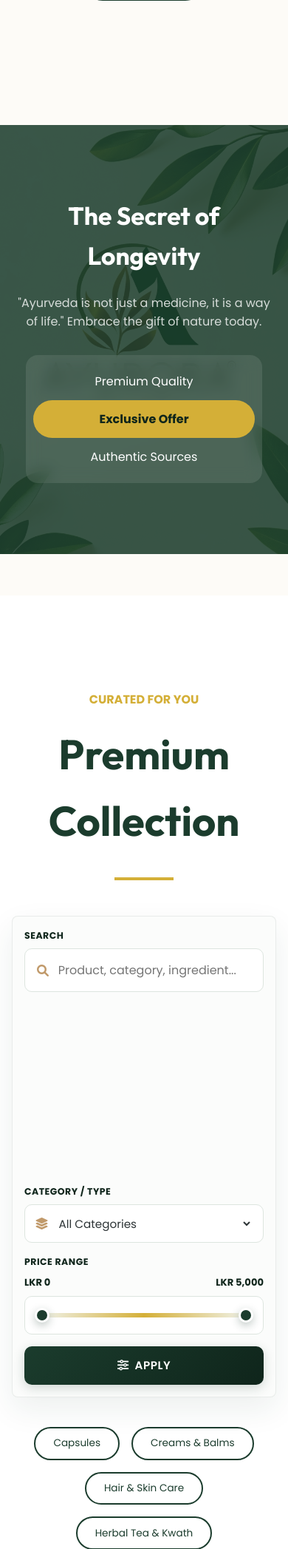
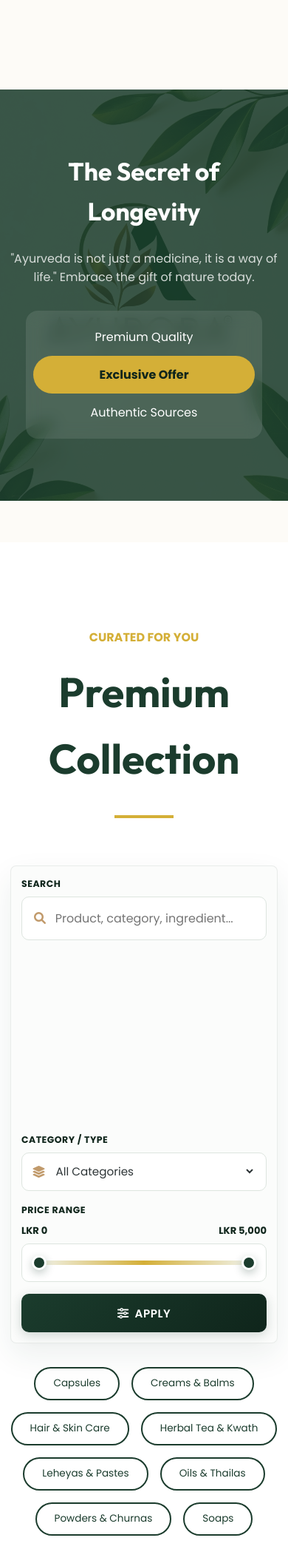
Before and after one commit to HarshaPriyankara/L2S1_Ecommerce_Project, a PHP site: page / in a window 390 px wide. Shown: the part 2892-4986 px from the top of the page at 74% size. Run offline with PHP 8.4, Linux system fonts and the light colour scheme; data comes from the database, SQL or seed files in the repository; data that the repository does not hold is empty.

Commit message:
add responsive design enhancements for containers, cards, and search summary

```diff
--- a/assets/css/style.css
+++ b/assets/css/style.css
@@ -31,6 +31,10 @@
     --radius-sm: 8px;
     --radius-md: 16px;
     --radius-lg: 32px;
+    --radius: var(--radius-md);
+    --shadow: var(--shadow-premium);
+    --shadow-soft: var(--shadow-premium);
+    --shadow-medium: var(--shadow-float);
 }
 
 * {
@@ -823,7 +827,6 @@ footer .brand-name {
     border-radius: var(--radius-md);
     box-shadow: var(--shadow-premium);
     margin-bottom: 1.5rem;
-    border-radius: var(--radius-md);
     transition: var(--transition);
 }
 
@@ -1438,6 +1441,17 @@ footer .brand-name {
     margin-left: 0.6rem;
 }
 
+.auth-container,
+.table-container,
+.confirmation-panel,
+.order-card,
+.order-history-card,
+.admin-review-card,
+.product-search,
+.admin-user-filter {
+    width: 100%;
+}
+
 /* Forms */
 .auth-container {
     max-width: 450px;
@@ -2445,6 +2459,11 @@ footer {
 
 /* Responsive */
 @media (max-width: 768px) {
+    .container {
+        margin: 1.25rem auto;
+        padding: 0 0.9rem;
+    }
+
     .navbar {
         position: relative;
         flex-wrap: wrap;
@@ -2709,9 +2728,30 @@ footer {
         padding: 0 1.5rem;
     }
 
+    .product-card-premium {
+        padding: 1rem;
+        border-radius: var(--radius-md);
+    }
+
+    .premium-img-container {
+        height: 240px;
+    }
+
     .product-search {
         flex-direction: column;
         align-items: stretch;
+        margin: -1rem auto 2rem;
+        padding: 0.85rem;
+    }
+
+    .search-summary {
+        margin: -0.5rem auto 1.5rem;
+        line-height: 1.7;
+    }
+
+    .search-summary span {
+        display: block;
+        margin-left: 0;
     }
 
     .price-filter-field {
@@ -2739,9 +2779,25 @@ footer {
 
     .cart-toast {
         top: auto;
+        left: 16px;
         right: 16px;
         bottom: 16px;
         align-items: flex-start;
+    }
+
+    .auth-container,
+    .table-container {
+        padding: 1.25rem;
+        border-radius: var(--radius-md);
+    }
+
+    .auth-container {
+        margin: 2rem auto;
+    }
+
+    th,
+    td {
+        padding: 0.8rem;
     }
 }
 
```
